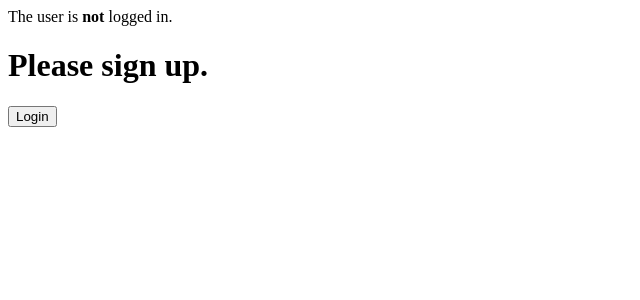
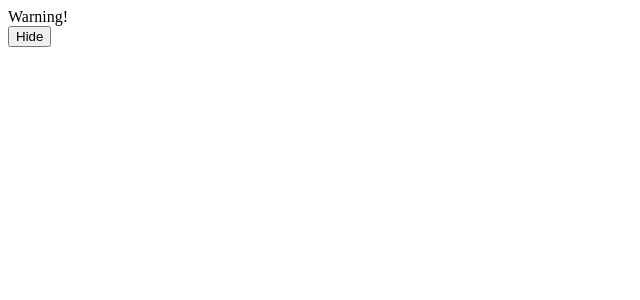
Before and after one commit to panswer/following_react_basic_concepts, a React (Create React App) app: page / in a window 1280 px wide. Shown: the top 300 px of the page, without its empty margins (0-640 px from the left). Built offline with nearby package versions, Linux system fonts and the light colour scheme.

Commit message:
evitar que el componente se renderice

```diff
--- /dev/null
+++ b/src/components/class/Page.jsx
@@ -0,0 +1,34 @@
+import { Component } from "react";
+
+import WarningBanner from "../function/WarningBanner";
+
+class Page extends Component{
+    constructor(props){
+        super(props);
+
+        this.state={
+            showWarning:true
+        };
+
+        this.handleToggleClick=this.handleToggleClick.bind(this);
+    }
+
+    handleToggleClick(){
+        this.setState(state=>({
+            showWarning:!state.showWarning
+        }));
+    }
+
+    render(){
+        return(
+            <div className="">
+                <WarningBanner warn={this.state.showWarning} />
+                <button onClick={this.handleToggleClick}>
+                    {this.state.showWarning?'Hide':'Show'}
+                </button>
+            </div>
+        );
+    }
+}
+
+export default Page;
--- /dev/null
+++ b/src/components/function/WarningBanner.jsx
@@ -0,0 +1,17 @@
+import React from "react";
+
+function WarningsBanner(props={
+    warn:false
+}) {
+    if(!props.warn){
+        return null;
+    }else{
+        return (
+            <div className="warning">
+                Warning!
+            </div>
+        );
+    }
+}
+
+export default WarningsBanner;
--- a/src/index.js
+++ b/src/index.js
@@ -2,32 +2,12 @@ import ReactDOM from 'react-dom';
 import React from "react";
 import reportWebVitals from './reportWebVitals';
 
-import LoginControl from "./components/class/LoginControl";
-
-// function MailBox(props={
-//   unreadMessages:[]
-// }) {
-//   const unreadMessages=props.unreadMessages;
-
-//   return (
-//     <div className="">
-//       <h1>Hello!</h1>
-//       {
-//         unreadMessages.length>0&&
-//           <h2>
-//             You have {unreadMessages.length} unread messages.
-//           </h2>
-//       }
-//     </div>
-//   );
-// }
-
-// const messages = ['React', 'Re: React', 'Re:Re: React'];
+import Page from "./components/class/Page";
 
 function App() {
   return (
     <div>
-      <LoginControl />
+      <Page />
     </div>
   );
 }
```
